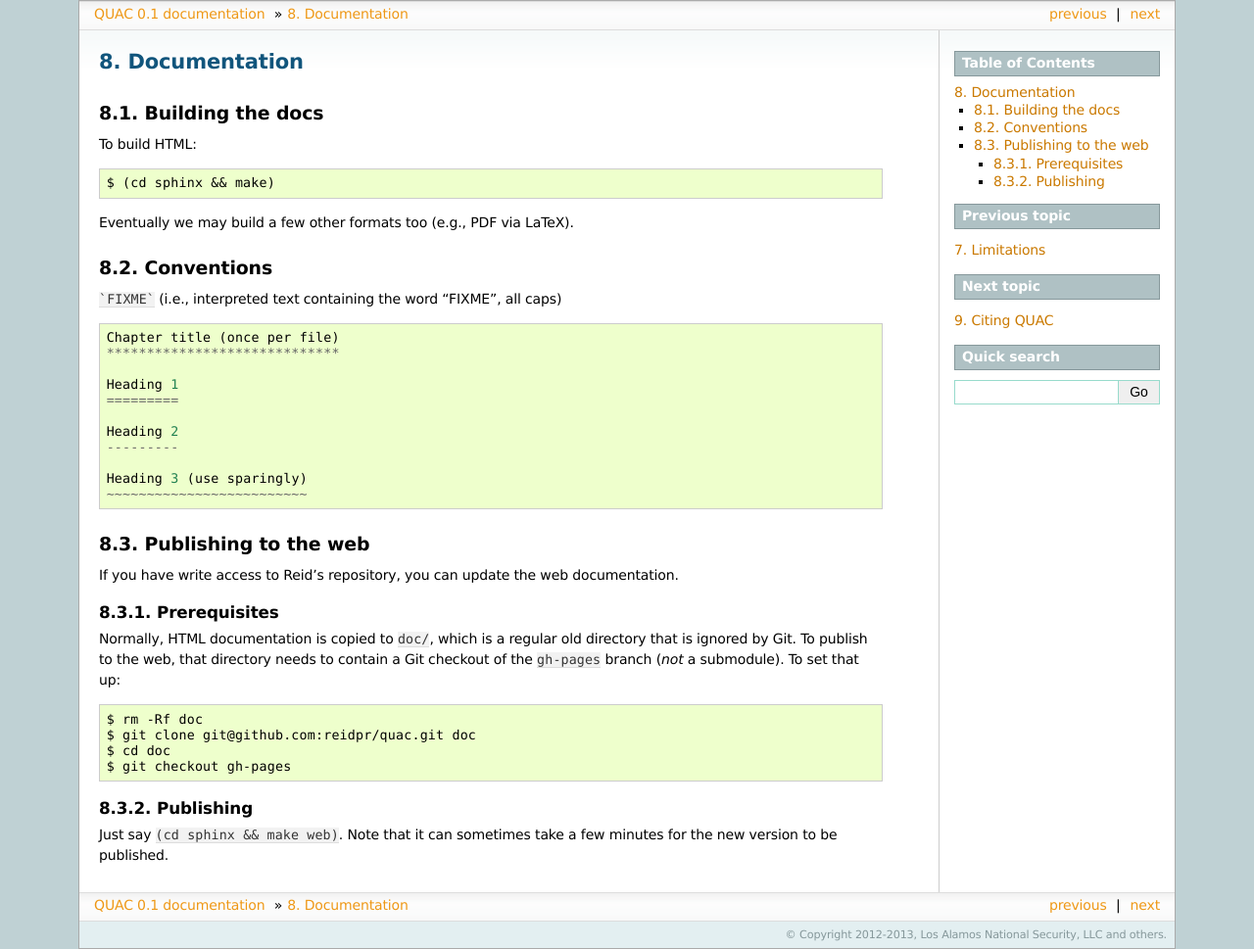
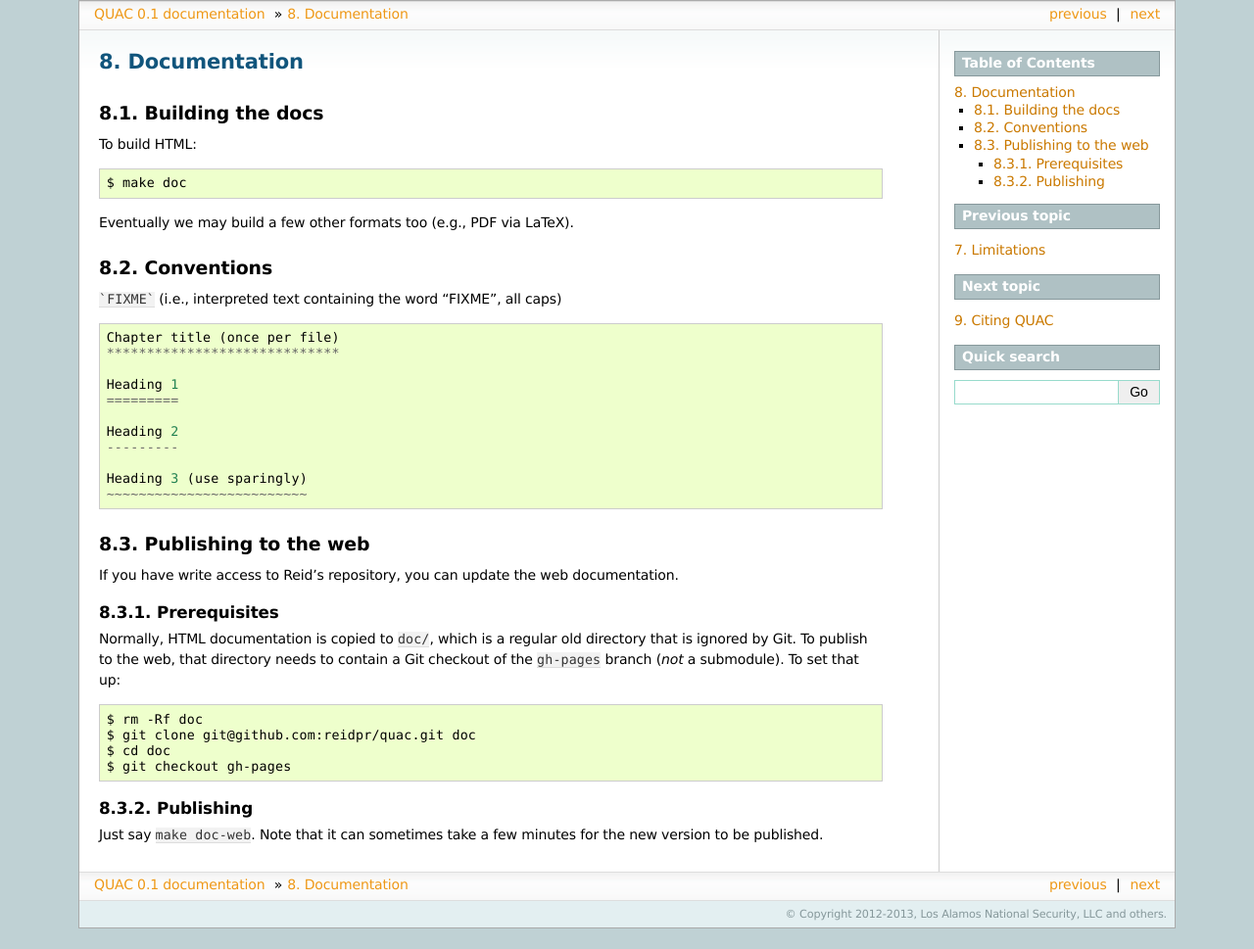
Before and after one commit to reidpr/quac, a Sphinx documentation site: the page built from sphinx/documentation.rst, in a window 1280 px wide. Shown: the whole page at 98% size. Built offline with Sphinx 7.4.7, drawn with Linux system fonts in a browser that asks for light colours; formulas are drawn with MathJax 3; after the commit the page ends 948 px from its top, so only the background shows below that.

Commit message:
update documentation make commands

```diff
--- a/sphinx/documentation.rst
+++ b/sphinx/documentation.rst
@@ -8,7 +8,7 @@
 
 To build HTML::
 
-   $ (cd sphinx && make)
+   $ make doc
 
 Eventually we may build a few other formats too (e.g., PDF via LaTeX).
 
@@ -56,5 +56,5 @@
 Publishing
 ----------
 
-Just say ``(cd sphinx && make web)``. Note that it can sometimes take a few
-minutes for the new version to be published.
+Just say ``make doc-web``. Note that it can sometimes take a few minutes for
+the new version to be published.
```
